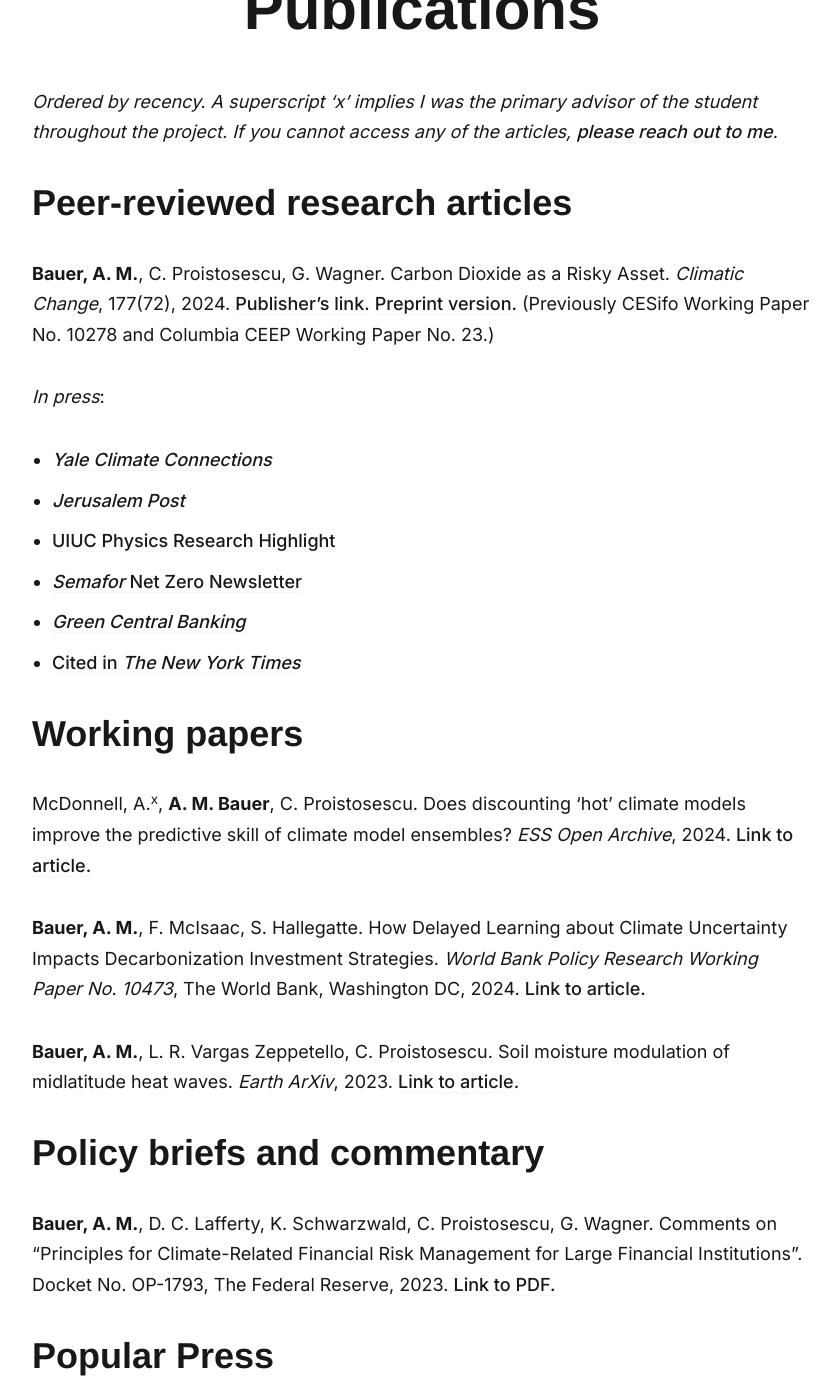
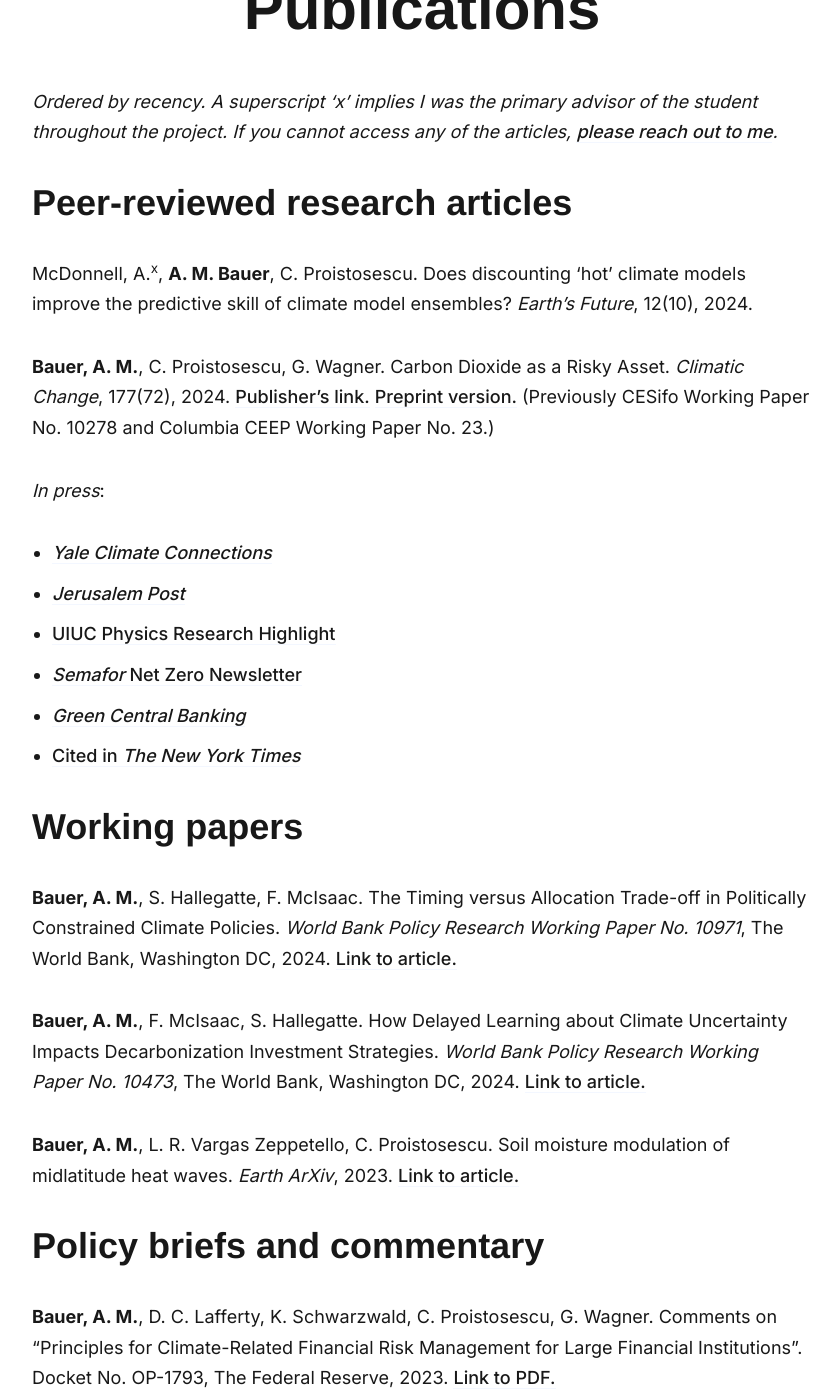
Before and after one commit to adam-bauer-34/adam-bauer-34.github.io, a Jekyll site: the page built from _pages/pubs.md, in a window 1280 px wide and 1400 px high, scrolled down 229 px. Shown: the whole window, without its empty margins (218-1058 px from the left). Built offline with Jekyll 4.4.1, drawn with Linux system fonts in a browser that asks for light colours; nearby versions of some CDN libraries; some web fonts are replaced; some of the changed text lies outside the part shown.

Commit message:
updated pubs page

```diff
--- a/_pages/pubs.md
+++ b/_pages/pubs.md
@@ -8,6 +8,7 @@ image:
 *Ordered by recency. A superscript 'x' implies I was the primary advisor of the student throughout the project. If you cannot access any of the articles, [please reach out to me](https://www.ambauer.com/contact/).*
 
 # Peer-reviewed research articles
+McDonnell, A.<sup>x</sup>, **A. M. Bauer**, C. Proistosescu. Does discounting 'hot' climate models improve the predictive skill of climate model ensembles? *Earth's Future*, 12(10), 2024.
 
 **Bauer, A. M.**, C. Proistosescu, G. Wagner. Carbon Dioxide as a Risky Asset. *Climatic Change*, 177(72), 2024. [Publisher's link.](https://link.springer.com/article/10.1007/s10584-024-03724-3) [Preprint version.](/files/papers/cap6/BPW_CarbonDioxideRiskyAsset_ClimChange_FINAL.pdf) (Previously CESifo Working Paper No. 10278 and Columbia CEEP Working Paper No. 23.)
 
@@ -20,7 +21,7 @@ image:
 - [Cited in *The New York Times*](https://www.nytimes.com/2024/06/20/business/economy/financial-industry-climate.html?unlocked_article_code=1.1U0.yMjT.ca0e93qLXO-B&smid=url-share)
 
 # Working papers
-McDonnell, A.<sup>x</sup>, **A. M. Bauer**, C. Proistosescu. Does discounting 'hot' climate models improve the predictive skill of climate model ensembles? *ESS Open Archive*, 2024. [Link to article.](https://essopenarchive.org/users/783710/articles/940865-does-discounting-hot-climate-models-improve-the-predictive-skill-of-climate-model-ensembles)
+**Bauer, A. M.**, S. Hallegatte, F. McIsaac. The Timing versus Allocation Trade-off in Politically Constrained Climate Policies. *World Bank Policy Research Working Paper No. 10971*, The World Bank, Washington DC, 2024. [Link to article.](https://documents.worldbank.org/en/publication/documents-reports/documentdetail/099144211072445400/idu166da20581c28314e5619c6512a33b683eb58)
 
 **Bauer, A. M.**, F. McIsaac, S. Hallegatte. How Delayed Learning about Climate Uncertainty Impacts Decarbonization Investment Strategies. *World Bank Policy Research Working Paper No. 10473*, The World Bank, Washington DC, 2024. [Link to article.](https://documents.worldbank.org/en/publication/documents-reports/documentdetail/099829103282438373/idu1f2d86d77127091490d1a6df1dc342f15d10b)
 
```
Also changed, not shown: other parts of _pages/pubs.md (+1 -1 lines).
